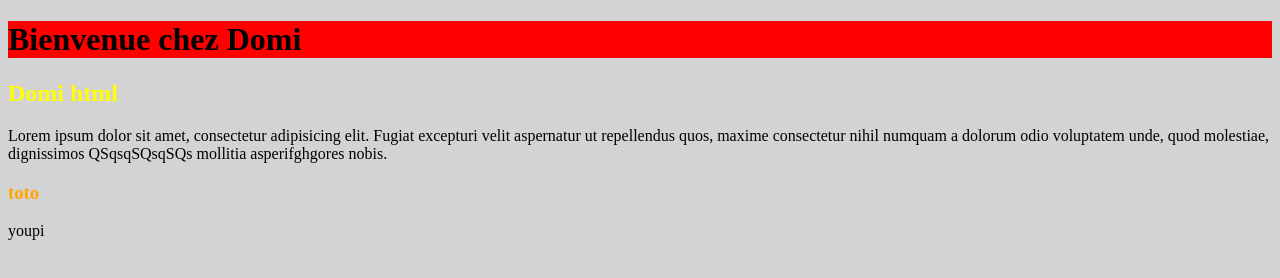
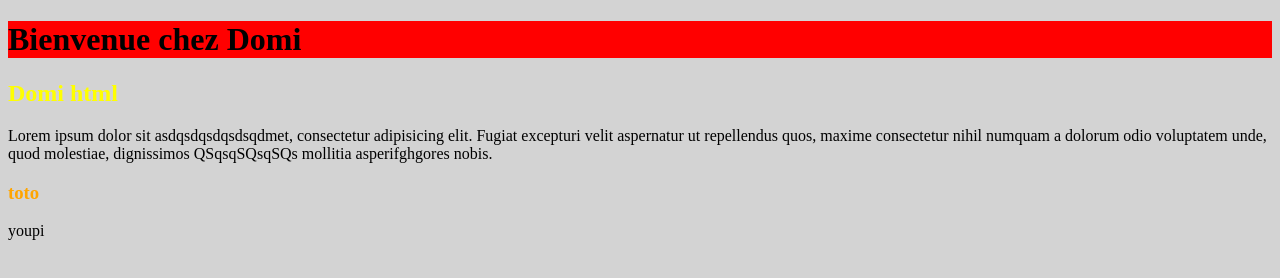
Before and after one commit to laurentFreundWF3/tp1, a plain HTML site: page domi.html in a window 1280 px wide. Drawn offline with Linux system fonts and the light colour scheme.

Commit message:
domi2 html

```diff
--- a/domi.html
+++ b/domi.html
@@ -9,7 +9,7 @@
 <body>
 <h1>Bienvenue chez Domi</h1>
 <h2>Domi html</h2>
-<p>Lorem ipsum dolor sit amet, consectetur adipisicing elit. Fugiat excepturi velit aspernatur ut repellendus quos, maxime consectetur nihil numquam a dolorum odio voluptatem unde, quod molestiae, dignissimos QSqsqSQsqSQs mollitia asperifghgores nobis.</p>
+<p>Lorem ipsum dolor sit asdqsdqsdqsdsqdmet, consectetur adipisicing elit. Fugiat excepturi velit aspernatur ut repellendus quos, maxime consectetur nihil numquam a dolorum odio voluptatem unde, quod molestiae, dignissimos QSqsqSQsqSQs mollitia asperifghgores nobis.</p>
 <h3>toto</h3>
 <p>youpi</p>
 
```
